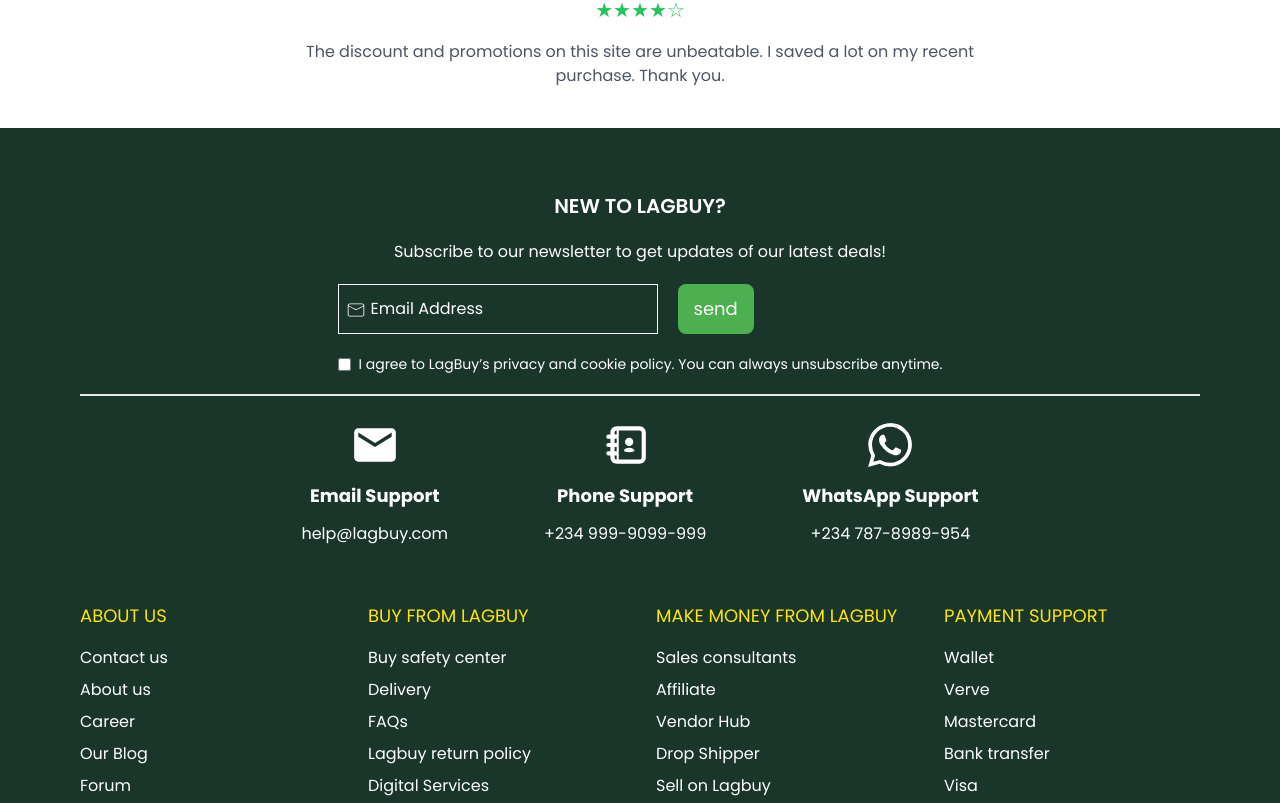
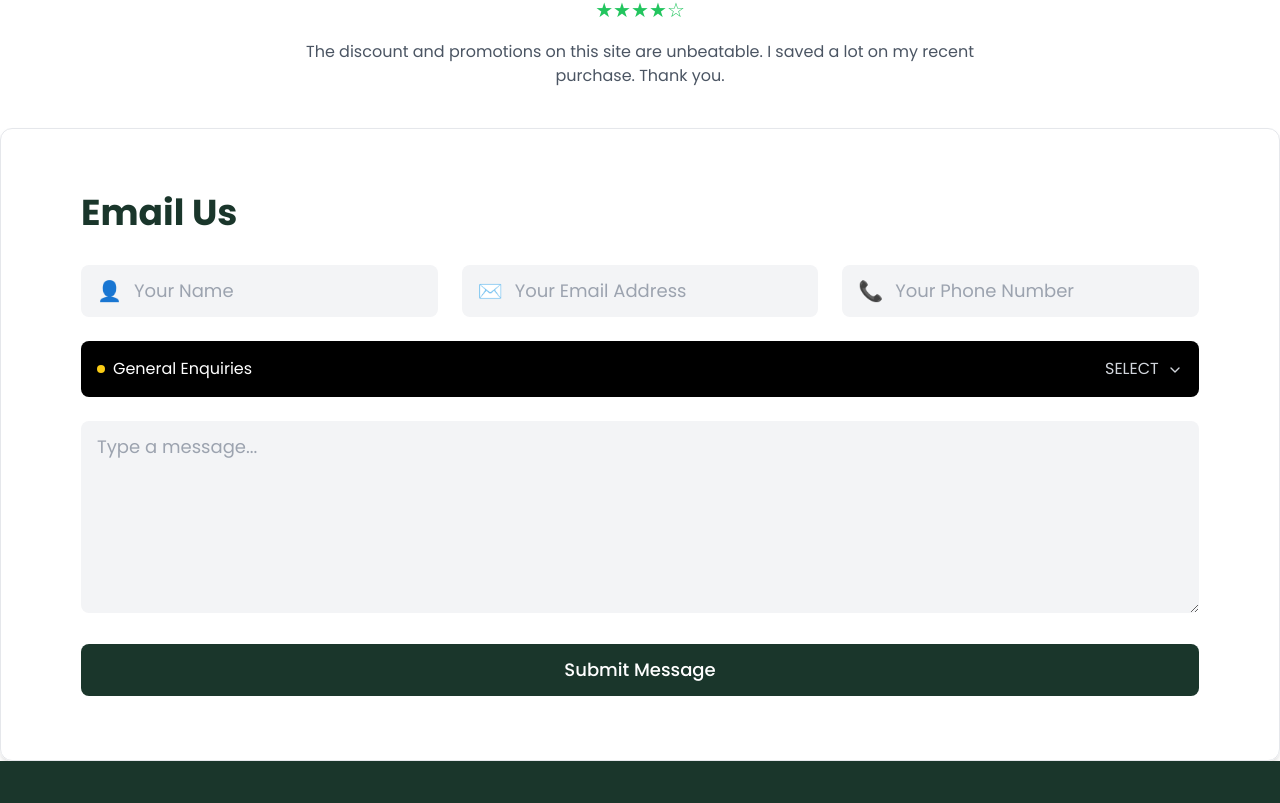
Before and after one commit to LagBuy/LagBuyFrontend, a React (Vite) app: page / in a window 1280 px wide. Shown: the part 5337-6140 px from the top of the page. Built offline with nearby package versions, Linux system fonts and the light colour scheme.

Commit message:
Contact-usPage

```diff
--- a/index.html
+++ b/index.html
@@ -4,7 +4,7 @@
     <meta charset="UTF-8" />
     <link rel="icon" type="image/svg+xml" href="/vite.svg" />
     <meta name="viewport" content="width=device-width, initial-scale=1.0, maximum-scale=1.0, user-scalable=no" />
-    <title>Vite + React</title>
+    <title>LagBuy</title>
     <link href="https://cdnjs.cloudflare.com/ajax/libs/font-awesome/5.15.4/css/all.min.css" rel="stylesheet">
     <link href="https://cdnjs.cloudflare.com/ajax/libs/font-awesome/6.0.0-beta3/css/all.min.css" rel="stylesheet">
 
--- a/package.json
+++ b/package.json
@@ -15,16 +15,19 @@
     "class-variance-authority": "^0.7.0",
     "classnames": "^2.5.1",
     "clsx": "^2.1.1",
+    "emailjs-com": "^3.2.0",
     "embla-carousel-react": "^8.3.0",
     "framer-motion": "^12.7.4",
     "lucide-react": "^0.451.0",
     "react": "^18.3.1",
     "react-dom": "^18.3.1",
+    "react-hot-toast": "^2.5.2",
     "react-icons": "^5.5.0",
     "react-lazy-load-image-component": "^1.6.2",
     "react-modal": "^3.16.1",
     "react-router-dom": "^6.27.0",
     "react-slick": "^0.30.2",
+    "react-toastify": "^11.0.5",
     "react-type-animation": "^3.2.0",
     "react-typed": "^2.0.12",
     "slick-carousel": "^1.8.1",
--- a/src/components/Shared/Navbar.jsx
+++ b/src/components/Shared/Navbar.jsx
@@ -135,7 +135,7 @@
                 <li><a href="/" onClick={closeMenu} className="hover:text-[#4CAF50]">Home</a></li>
                 <li><a href="#Vendor" onClick={closeMenu} className="hover:text-[#4CAF50]">Company</a></li>
                 <li><a href="#FAQs" onClick={closeMenu} className="hover:text-[#4CAF50]">FAQs</a></li>
-                <li><a href="#Contact-Us" onClick={closeMenu} className="hover:text-[#4CAF50]">Contact</a></li>
+                <li><a href="#ContactUs" onClick={closeMenu} className="hover:text-[#4CAF50]">Contact</a></li>
               </ul>
             </nav>
           </div>
--- a/src/pages/LandingPage/ContactUs.jsx
+++ b/src/pages/LandingPage/ContactUs.jsx
@@ -1,92 +1,167 @@
-import React from "react";
-import { LazyLoadImage } from "react-lazy-load-image-component";
-import "react-lazy-load-image-component/src/effects/blur.css";
-import mobileNumber from "../../assets/LandingPageImg/mobileNumber.png";
-import social from "../../assets/LandingPageImg/social.png";
-import mail from "../../assets/LandingPageImg/mail.png";
-import { FaInstagram, FaXTwitter, FaFacebook } from "react-icons/fa6";
+import React, { useState } from "react";
+import emailjs from "emailjs-com";
+import { ChevronDown, Check } from "lucide-react";
+import { Toaster, toast } from "react-hot-toast";
 
-const ContactUs = () => {
+function ContactUs() {
+  const [formData, setFormData] = useState({
+    name: "",
+    email: "",
+    phone: "",
+    topic: "General Enquiries",
+    message: "",
+  });
+  const [isDropdownOpen, setIsDropdownOpen] = useState(false);
+
+  const options = [
+    { value: "Delivery / My Order" },
+    { value: "Product / Services" },
+    { value: "Partnerships / Marketing / Business" },
+    { value: "Operations / Riders / Vendors / Service Providers" },
+    { value: "General Enquiries" },
+  ];
+
+  const handleChange = (e) =>
+    setFormData({ ...formData, [e.target.name]: e.target.value });
+
+  const handleSelect = (value) => {
+    setFormData({ ...formData, topic: value });
+    setIsDropdownOpen(false);
+  };
+
+  const sendEmail = (e) => {
+    e.preventDefault();
+
+    toast.promise(
+      emailjs.send(
+        "service_3yds16k",
+        "template_orz4r77",
+        formData,
+        "mcw0hd-7jI-64x8gH"
+      ),
+      {
+        loading: "Sending message...",
+        success: "Message sent successfully!",
+        error: "Failed to send. Try again.",
+      }
+    ).then(() => {
+      setFormData({
+        name: "",
+        email: "",
+        phone: "",
+        topic: "",
+        message: "",
+      });
+    });
+  };
+
   return (
-    <section className="container mx-auto px-4 py-14" id="Contact-Us">
-      <div className="text-center mb-8">
-        <h1 className="text-lg lg:text-2xl  font-semibold mb-3">CONTACT US</h1>
-        <h3 className="text-base text-gray-600">
-          Get in touch and let us know how we can help you
-        </h3>
-      </div>
-      <div className="flex flex-col md:flex-row  justify-between gap-6 ">
-        {/* Mobile Number Section */}
-        <div className="flex flex-col rounded-md rounded-br-[4rem]  border bg-white shadow-sm">
-          <LazyLoadImage
-            src={mobileNumber}
-            alt="Mobile Number"
-            className="w-auto h-80 mb-4"
-            effect="blur"
-            wrapperProps={{
-              // If you need to, you can tweak the effect transition using the wrapper style.
-              style: { transitionDelay: "1s" },
-            }}
-          />
-          <div className="p-5">
-            <h3 className="text-lg font-semibold">Mobile Number</h3>
-            <p className="text-base">+234 787-8989-954</p>
-            <p className="text-base">+234 787-8989-954</p>
-            <p className="text-sm text-gray-500 ">
-              Call lines are open from Monday to Friday 08:00-18:00pm
-            </p>
+    <div className="mx-auto px-4 sm:px-6 md:px-10 lg:px-20 xl:px-26 py-12 rounded-xl shadow-md border border-gray-200 md:px-20 md:py-16"
+     id="ContactUs"
+    >
+      <Toaster position="top-right" toastOptions={{ duration: 4000, style: { background: "#1A362B", color: "#fff" } }} />
+
+      <h2 className="text-3xl md:text-4xl font-bold text-[#1A362B] mb-8">Email Us</h2>
+
+      <form className="space-y-6" onSubmit={sendEmail}>
+        {/* Name, Email, Phone */}
+        <div className="flex flex-col md:flex-row md:space-x-6 md:space-y-0 space-y-6">
+          <div className="flex items-center bg-gray-100 rounded-lg px-4 py-3 flex-1">
+            <span className="mr-3 text-gray-500 text-xl">👤</span>
+            <input
+              type="text"
+              name="name"
+              placeholder="Your Name"
+              value={formData.name}
+              onChange={handleChange}
+              className="w-full bg-transparent focus:outline-none text-base md:text-lg"
+              required
+            />
+          </div>
+
+          <div className="flex items-center bg-gray-100 rounded-lg px-4 py-3 flex-1">
+            <span className="mr-3 text-gray-500 text-xl">✉️</span>
+            <input
+              type="email"
+              name="email"
+              placeholder="Your Email Address"
+              value={formData.email}
+              onChange={handleChange}
+              className="w-full bg-transparent focus:outline-none text-base md:text-lg"
+              required
+            />
+          </div>
+
+          <div className="flex items-center bg-gray-100 rounded-lg px-4 py-3 flex-1">
+            <span className="mr-3 text-gray-500 text-xl">📞</span>
+            <input
+              type="tel"
+              name="phone"
+              placeholder="Your Phone Number"
+              value={formData.phone}
+              onChange={handleChange}
+              className="w-full bg-transparent focus:outline-none text-base md:text-lg"
+              required
+            />
           </div>
         </div>
 
-        {/* Social Media Section */}
-        <div className="flex flex-col rounded-md rounded-br-[4rem]  border bg-white shadow-sm ">
-          <LazyLoadImage
-            src={social}
-            alt="Social Media"
-            className="w-auto h-80 mb-4"
-            effect="blur"
-            wrapperProps={{
-              // If you need to, you can tweak the effect transition using the wrapper style.
-              style: { transitionDelay: "1s" },
-            }}
-          />
-          <div className="p-5 space-y-4">
-            <h3 className="text-lg font-semibold ">Social Media</h3>
-            <div className="flex text-2xl gap-3">
-              <FaInstagram className="text-pink-600" />
-              <FaXTwitter className="text-blue-500" />
-              <FaFacebook className="text-blue-700" />
+        {/* Custom Dropdown */}
+        <div
+          className="relative bg-black text-white rounded-lg px-4 py-4 cursor-pointer"
+          onClick={() => setIsDropdownOpen(!isDropdownOpen)}
+        >
+          <div className="flex justify-between items-center">
+            <div className="flex items-center gap-2">
+              <span className="inline-block w-2 h-2 bg-yellow-400 rounded-full"></span>
+              <span className="text-sm md:text-base">
+                {formData.topic || "Select a reason"}
+              </span>
             </div>
-            <p className="text-sm text-gray-500">
-              Contact us through our social media pages above.
-            </p>
+            <span className="text-xs md:text-base text-gray-300">
+              SELECT <ChevronDown size={16} className="inline-block ml-1" />
+            </span>
           </div>
+
+          {isDropdownOpen && (
+            <div className="absolute z-10 mt-2 w-full bg-white text-black rounded-lg shadow-lg">
+              {options.map((option, index) => (
+                <div
+                  key={index}
+                  className="flex justify-between items-center px-4 py-3 hover:bg-gray-100 rounded-lg cursor-pointer"
+                  onClick={() => handleSelect(option.value)}
+                >
+                  <span className="text-sm md:text-base">{option.value}</span>
+                  {formData.topic === option.value && (
+                    <Check className="text-green-500 w-4 h-4 rounded-full border border-green-500 p-0.5" />
+                  )}
+                </div>
+              ))}
+            </div>
+          )}
         </div>
 
-        {/* E-mail Section */}
-        <div className="flex flex-col rounded-md rounded-br-[4rem] border bg-white shadow-sm">
-          <LazyLoadImage
-            src={mail}
-            alt="Email"
-            className="w-auto h-80 mb-4"
-            effect="blur"
-            wrapperProps={{
-              // If you need to, you can tweak the effect transition using the wrapper style.
-              style: { transitionDelay: "1s" },
-            }}
-          />
-          <div className="p-5">
-            <h3 className="text-lg font-semibold">E-mail</h3>
-            <p className="text-base">help@lagbuy.com</p>
-            <p className="text-base">help@lagbuy.com</p>
-            <p className="text-sm text-gray-500">
-              Write to us via our e-mail address from Monday to Friday.
-            </p>
-          </div>
-        </div>
-      </div>
-    </section>
+        {/* Message Box */}
+        <textarea
+          name="message"
+          placeholder="Type a message..."
+          value={formData.message}
+          onChange={handleChange}
+          className="w-full bg-gray-100 rounded-lg px-4 py-3 focus:outline-none text-base md:text-lg"
+          rows="6"
+          required
+        ></textarea>
+
+        {/* Submit Button */}
+        <button
+          type="submit"
+          className="w-full bg-[#1A362B] text-white py-3 rounded-lg font-medium hover:bg-[#143024] text-base md:text-lg"
+        >
+          Submit Message
+        </button>
+      </form>
+    </div>
   );
-};
+}
 
 export default ContactUs;
--- a/src/pages/LandingPage/HeroSection.jsx
+++ b/src/pages/LandingPage/HeroSection.jsx
@@ -44,7 +44,7 @@
     <section className="bg-[#1A362B] relative min-h-screen flex flex-col lg:flex-row text-center lg:text-start overflow-x-hidden"
 
     >
-      <div className="absolute bottom-0 bg-hero-bg bg-no-repeat bg-cover h-1/5 lg:h-1/2 w-full"></div>
+      <div className="absolute bottom-0 bg-hero-bg bg-no-repeat bg-cover h-100 lg:h-1/2 w-full"></div>
 
       <div className="w-full mx-auto py-8 lg:py-4 px-4 sm:px-6 md:px-10 lg:px-20 xl:px-26 z-20 lg:pt-16 flex flex-col lg:flex-row">
         {/* Left section */}
--- a/src/pages/LandingPage/LandingPage.jsx
+++ b/src/pages/LandingPage/LandingPage.jsx
@@ -5,11 +5,8 @@
 import Service from './Service'
 import Explore from './Explore'
 import Customer from './Customer'
-// import Process from './Process'
-// import TermAndCondition from './TermAndCondition'
 import Vendor from './Vendor'
-// import ContactUs from './ContactUs'
-// import MessageUs from './MessageUs'
+import ContactUs from './ContactUs'
 import Footer from '../../components/Shared/Footer'
 import Navbar from '../../components/Shared/Navbar'
 import FeaturedVendors from '../FeaturedVendors'
@@ -32,10 +29,7 @@
       <BenefitSection/>
       <FAQs/>
       <Customer />
-      {/* <Process />
-      <TermAndCondition /> */}
-      {/* <ContactUs />
-      <MessageUs /> */}
+      <ContactUs />
       <Footer />
     </div>
   );
```
Also changed, not shown: src/pages/LandingPage/Customer.jsx (line endings or trailing spaces), 1 other file (tests, documents, lock files or other folders).
